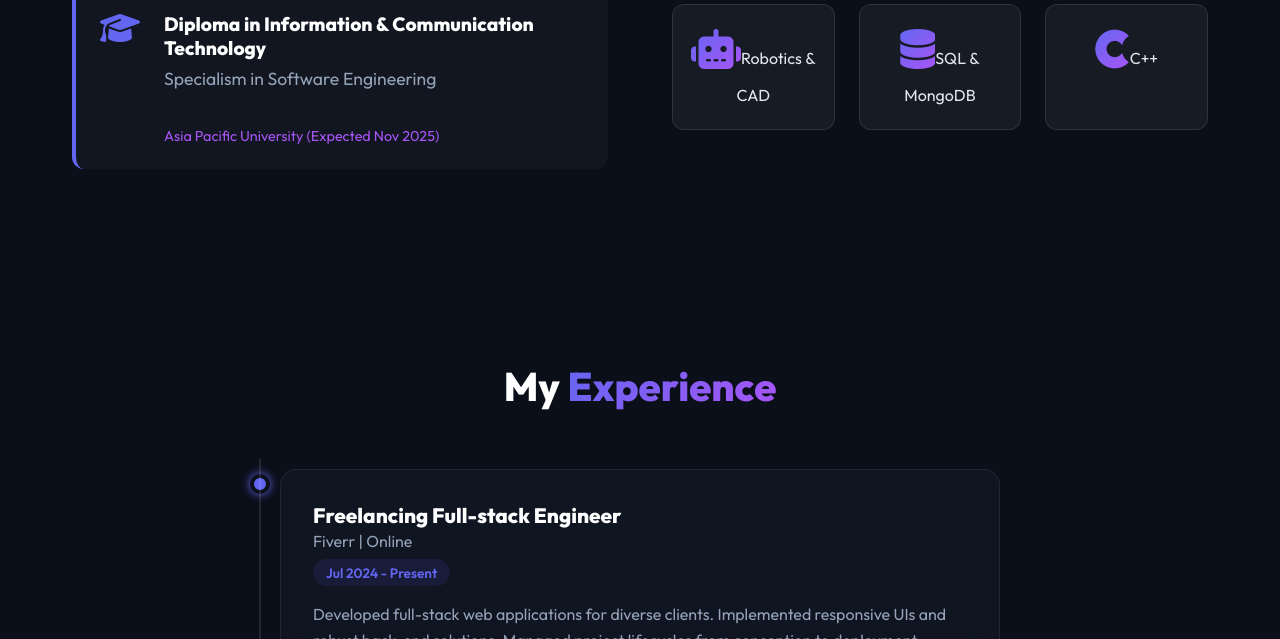
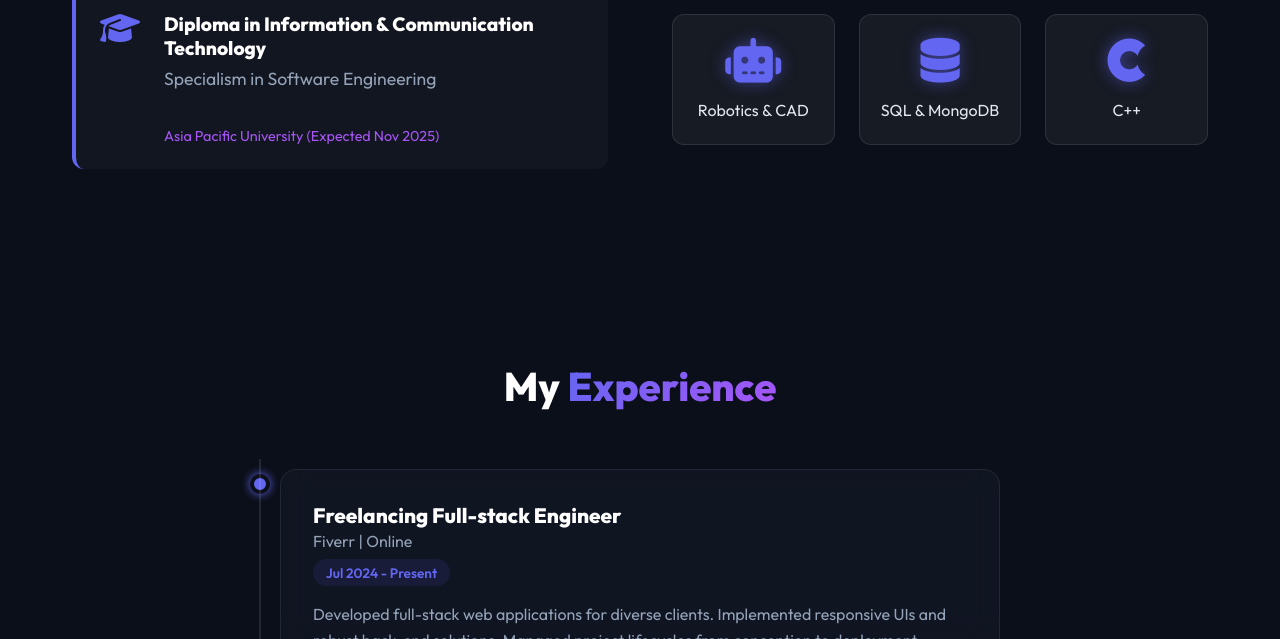
Before and after one commit to AzambekDev/portfolio, a plain HTML site: page index.html in a window 1280 px wide. Shown: the part 1179-1818 px from the top of the page. Drawn offline with Linux system fonts and the light colour scheme.

Commit message:
Fix icon formatting and layout in skills section

```diff
--- a/style.css
+++ b/style.css
@@ -316,6 +316,10 @@ section {
     border-radius: 12px;
     text-align: center;
     transition: transform 0.3s ease, background 0.3s ease;
+    display: flex;
+    flex-direction: column;
+    align-items: center;
+    justify-content: center;
 }
 
 .skill-card:hover {
@@ -325,11 +329,10 @@ section {
 }
 
 .skill-card i {
-    font-size: 2.5rem;
+    font-size: 2.8rem;
     margin-bottom: 1rem;
-    background: var(--gradient-text);
-    -webkit-background-clip: text;
-    -webkit-text-fill-color: transparent;
+    color: var(--accent-1);
+    text-shadow: 0 0 15px rgba(99, 102, 241, 0.5);
 }
 
 /* ===== EXPERIENCE SECTION ===== */
```
